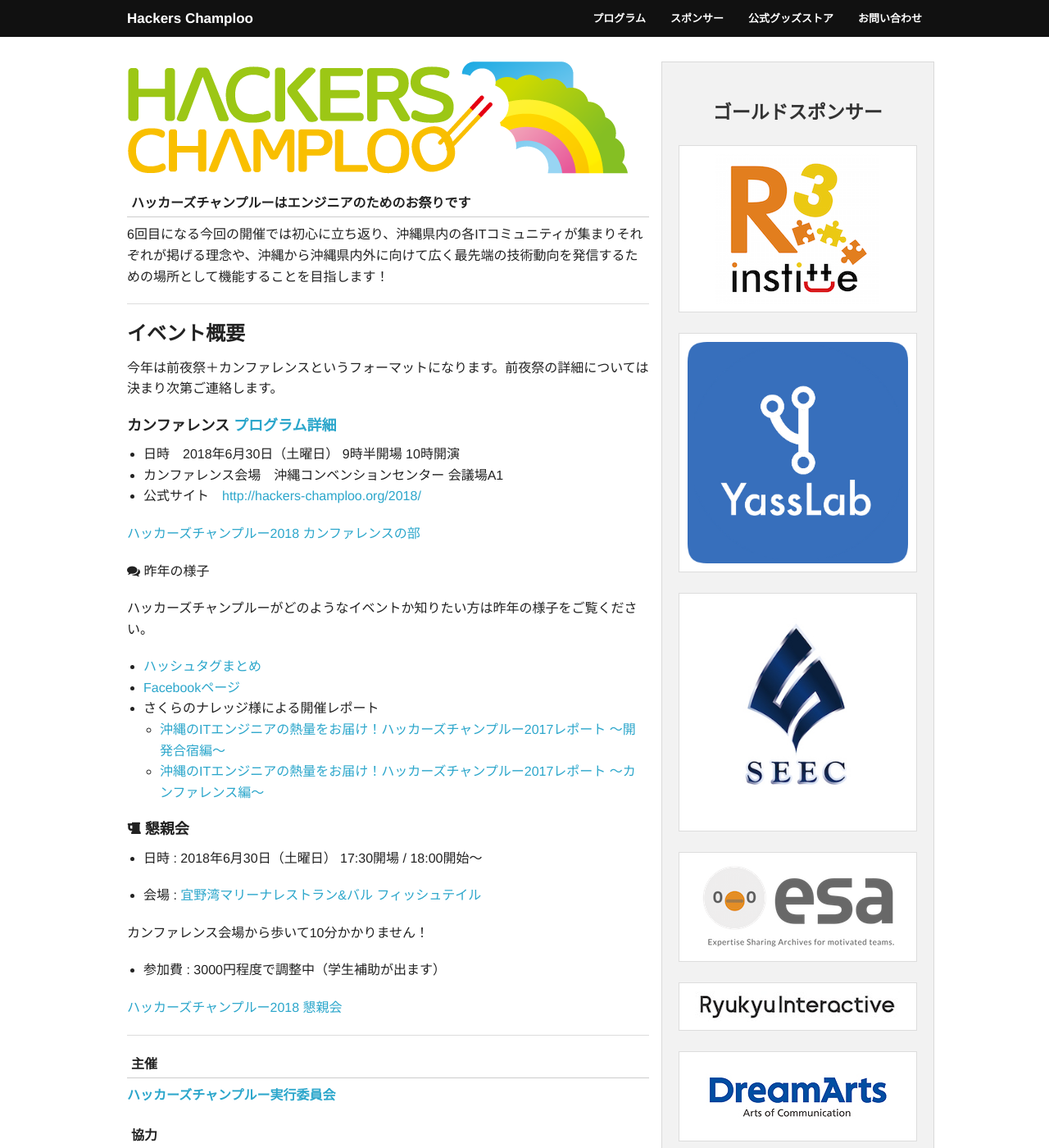
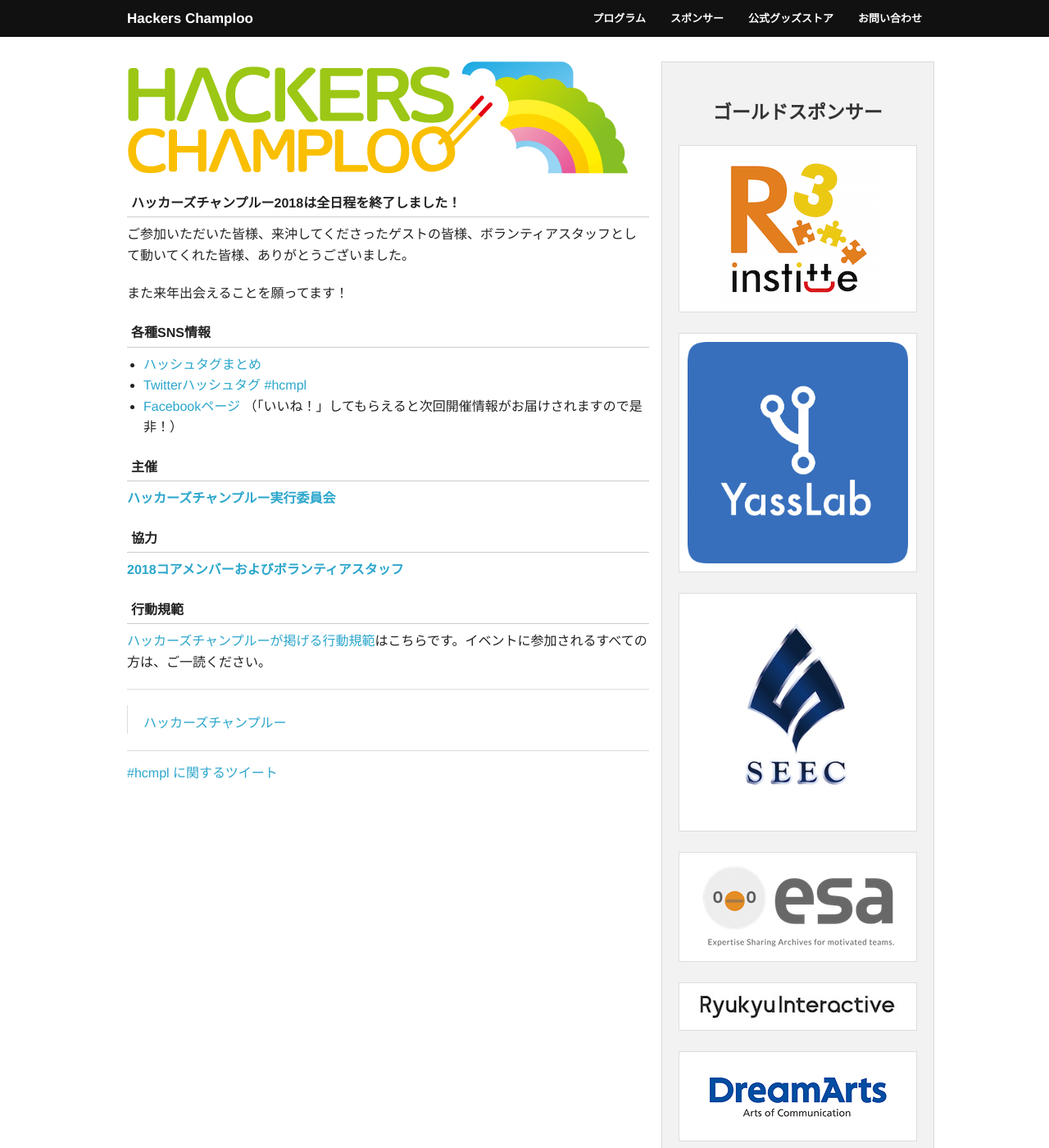
Before and after one commit to hackers-champloo/hackers-champloo.github.io, a Jekyll site: the page built from 2018/index.md, in a window 1280 px wide and 1400 px high. Shown: the whole window at 82% size. Built offline with Jekyll 4.4.1, drawn with Linux system fonts in a browser that asks for light colours; nearby versions of some CDN libraries; a script that is not in the unit is left out; comment, search, counter and statistics services are not loaded.

Commit message:
2018close

```diff
--- a/2018/index.md
+++ b/2018/index.md
@@ -51,49 +51,18 @@ supporters:
 ![ハッカーズチャンプルー](/img/logo/banner.png)
 
 
-### ハッカーズチャンプルーはエンジニアのためのお祭りです
+### ハッカーズチャンプルー2018は全日程を終了しました！
 
-6回目になる今回の開催では初心に立ち返り、沖縄県内の各ITコミュニティが集まりそれぞれが掲げる理念や、沖縄から沖縄県内外に向けて広く最先端の技術動向を発信するための場所として機能することを目指します！
+ご参加いただいた皆様、来沖してくださったゲストの皆様、ボランティアスタッフとして動いてくれた皆様、ありがとうございました。
 
------
+また来年出会えることを願ってます！
 
-# イベント概要
+### 各種SNS情報
 
-今年は前夜祭＋カンファレンスというフォーマットになります。前夜祭の詳細については決まり次第ご連絡します。
+* [ハッシュタグまとめ](https://togetter.com/li/1242180)
+* [Twitterハッシュタグ #hcmpl](https://twitter.com/search?f=tweets&vertical=default&q=%23hcmpl&src=typd)
+* [Facebookページ](https://www.facebook.com/hackerschamploo) （「いいね！」してもらえると次回開催情報がお届けされますので是非！）
 
-## カンファレンス [プログラム詳細](./program.html)
-
-* 日時　2018年6月30日（土曜日） 9時半開場 10時開演
-* カンファレンス会場　沖縄コンベンションセンター 会議場A1
-* 公式サイト　[http://hackers-champloo.org/2018/](http://hackers-champloo.org/2018/)
-
-<a class="doorkeeper-registration-widget" href="https://hackers-champloo.doorkeeper.jp/events/74338">ハッカーズチャンプルー2018 カンファレンスの部</a><script src="https://widgets.doorkeeper.jp/w/widget.js"></script>
-
-<i class="fa fa-comments"></i> 昨年の様子
-
-ハッカーズチャンプルーがどのようなイベントか知りたい方は昨年の様子をご覧ください。
-
-* [ハッシュタグまとめ](https://togetter.com/li/1123496)
-* [Facebookページ](https://www.facebook.com/hackerschamploo)
-* さくらのナレッジ様による開催レポート
-  * [沖縄のITエンジニアの熱量をお届け！ハッカーズチャンプルー2017レポート 〜開発合宿編〜
-  ](https://knowledge.sakura.ad.jp/9770/)
-  * [沖縄のITエンジニアの熱量をお届け！ハッカーズチャンプルー2017レポート 〜カンファレンス編〜](https://knowledge.sakura.ad.jp/9821/)
-
-<i class="fa fa-beer"></i> 懇親会
---------------------------------------------------------------------------------
-
-- 日時 : 2018年6月30日（土曜日） 17:30開場 / 18:00開始〜
-
-- 会場 : [宜野湾マリーナレストラン&バル フィッシュテイル](https://tabelog.com/okinawa/A4703/A470404/47012968/)
-
-カンファレンス会場から歩いて10分かかりません！
-
-- 参加費 : 3000円程度で調整中（学生補助が出ます）
-
-<a class="doorkeeper-registration-widget" href="https://hackers-champloo.doorkeeper.jp/events/74339">ハッカーズチャンプルー2018 懇親会</a><script src="https://widgets.doorkeeper.jp/w/widget.js"></script>
-
---------------------------------------------------------------------------------
 
 ### 主催
 
```
